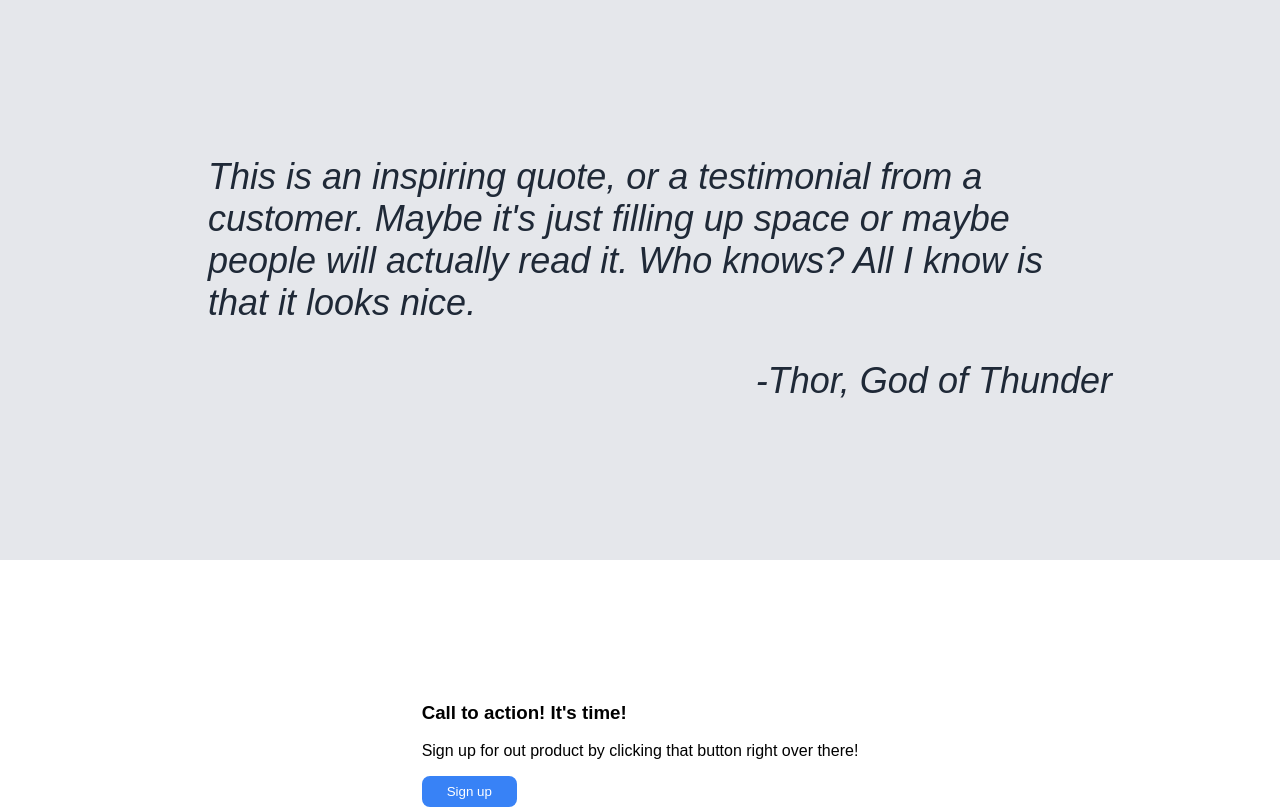
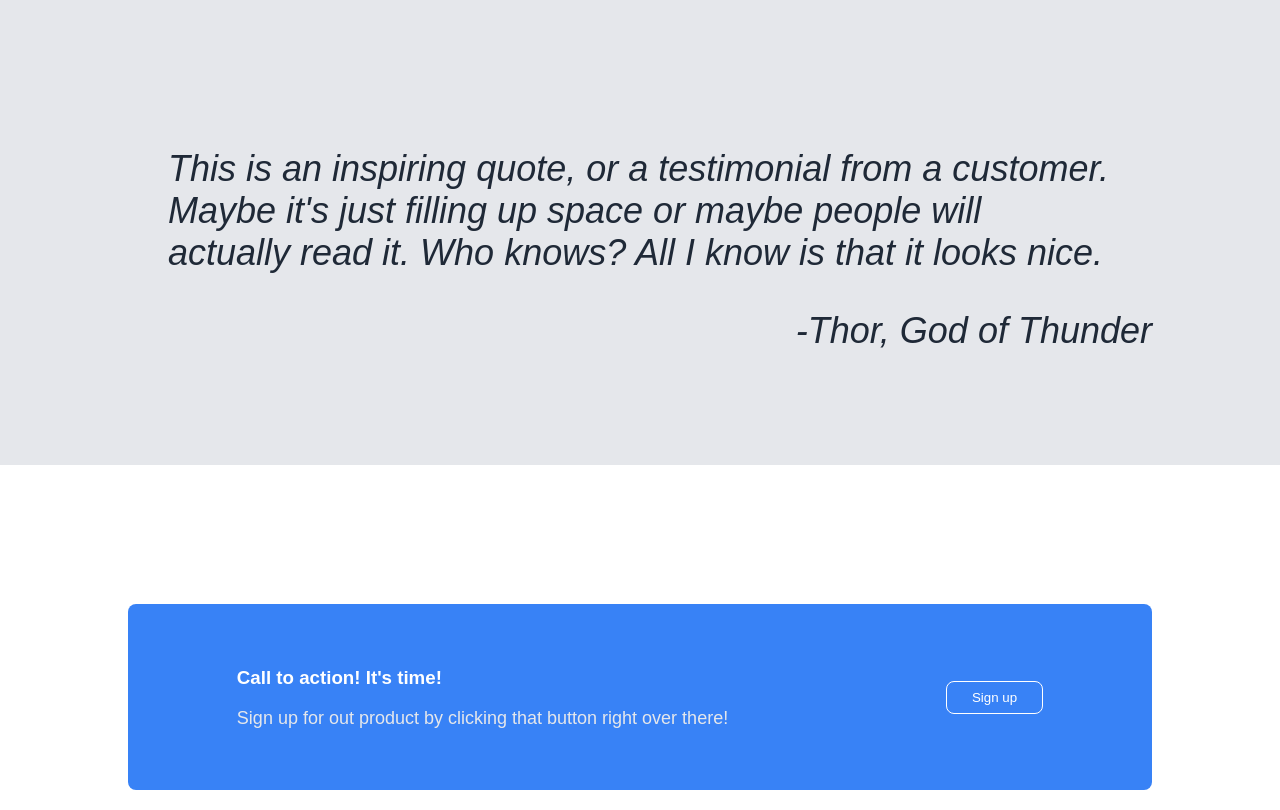
Before and after one commit to Hyacinthum-Polypus/odin-land-page, a plain HTML site: page index.html in a window 1280 px wide. Shown: the part 1000-1810 px from the top of the page. Drawn offline with Linux system fonts and the light colour scheme.

Commit message:
Add call to action styling and update figure and h1 margins.

```diff
--- a/style.css
+++ b/style.css
@@ -34,10 +34,12 @@ header a {
 
 section {
     display: flex;
-    justify-content: space-around;
+    justify-content: space-between;
     align-items: center;
     padding: 0px 10vw;
     flex: 1 1 auto;
+    height: 500px;
+    gap: 5%
 }
 
 .section-one {
@@ -48,12 +50,21 @@ section {
     color: #F9FAf8;
     font-size: 48px;
     font-weight: 1000;
+    margin-top: 10px;
+    margin-bottom: 10px;
 }
 
 .section-one figcaption {
     font-size: 18px;
     color: #E5E7EB;
+    margin-bottom: 8px;
 }
+
+.section-one img {
+    height: 80%;
+    width: auto;
+}
+
 
 .section-two {
 
@@ -75,16 +86,31 @@ section {
     align-self: flex-end;
 }
 
+.call-to-action {
+    display: flex;
+    justify-content: space-around;
+    align-items: center;
+    background-color: #3882F6;
+    color: white;
+    height: 40%;
+    width: 100%;
+    border-radius: 8px;
+}
+
+.call-to-action p {
+    font-size: 18px;
+    color: #E5E7EB;
+}
+
+.call-to-action button {
+    border: 1px solid white;
+}
+
 footer {
     background-color: #1F2937;
     text-align: center;
     color: white;
     padding: 10px 0;
-}
-
-.section-one img {
-    height: 300px;
-    width: auto;
 }
 
 button {
@@ -94,3 +120,7 @@ button {
     border-radius: 8px;
     border-style: none;
 }
+
+figure {
+    margin: 0;
+}
```
